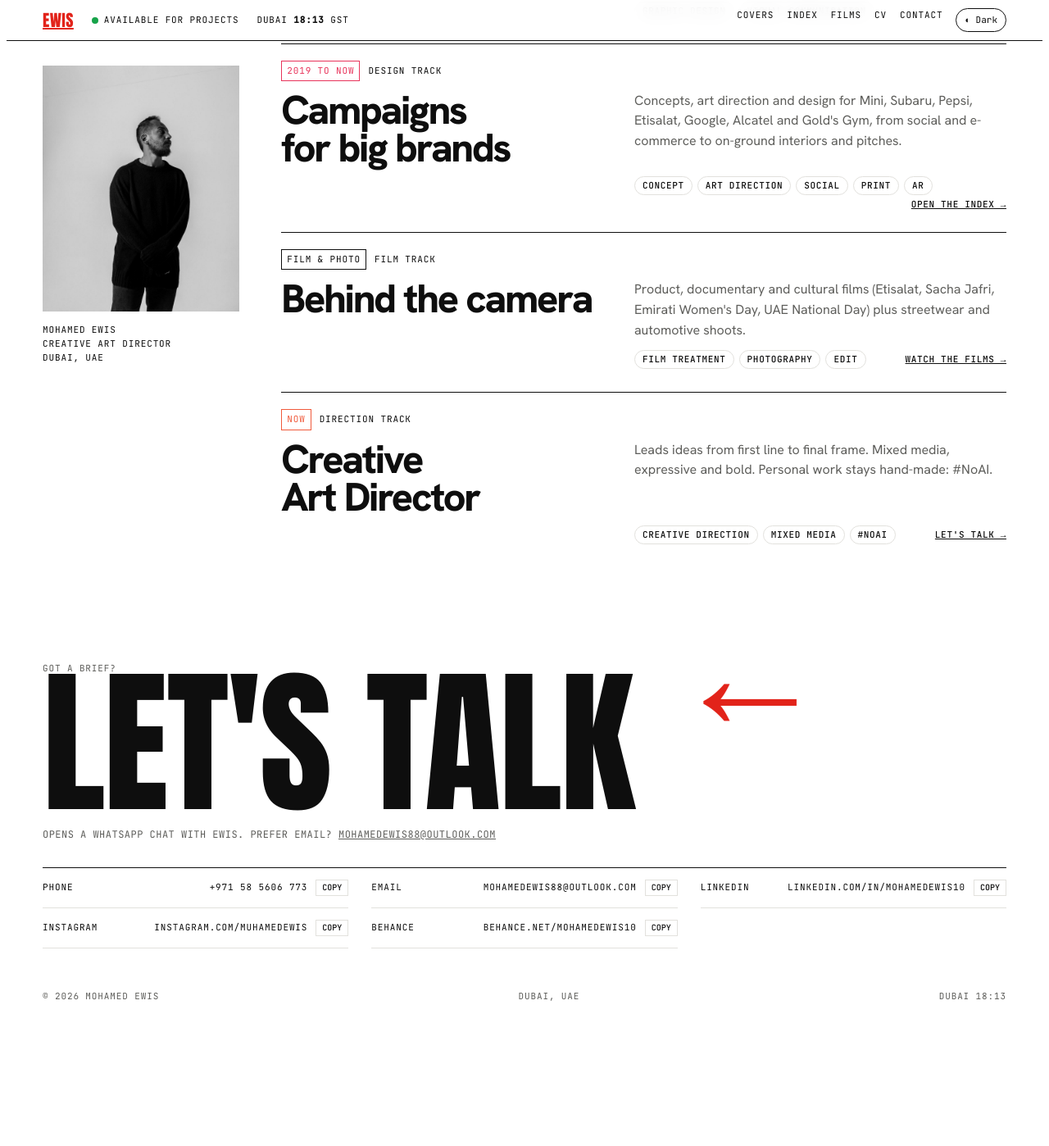
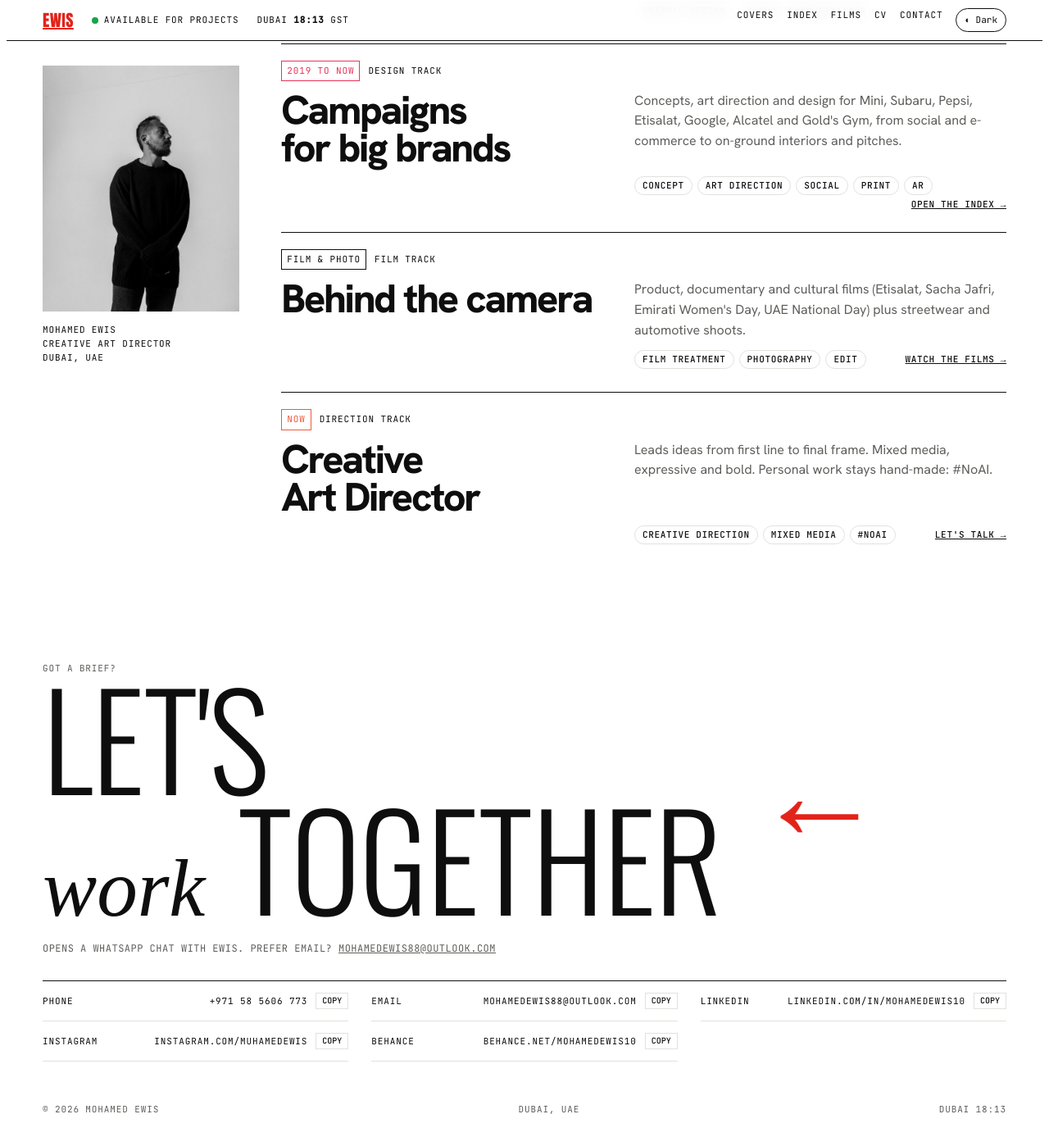
Before and after one commit to Msayed25/mohamed-ewis, a Jekyll site: the page built from index.html, in a window 1280 px wide and 1400 px high, scrolled down 5630 px. Shown: the whole window at 82% size. Built offline with Jekyll 4.4.1, drawn with Linux system fonts in a browser that asks for light colours; some web fonts are replaced; before the commit the page ends 6892 px from its top, so only the background shows below that.

Commit message:
Contact heading: Let's work together, in thin condensed capitals with an italic work

```diff
--- a/_layouts/default.html
+++ b/_layouts/default.html
@@ -12,7 +12,7 @@
 <meta name="twitter:card" content="summary_large_image">
 <link rel="preconnect" href="https://fonts.googleapis.com">
 <link rel="preconnect" href="https://fonts.gstatic.com" crossorigin>
-<link rel="stylesheet" href="https://fonts.googleapis.com/css2?family=Anton&family=Hanken+Grotesk:wght@400;500;700;800&family=Instrument+Serif:ital@0;1&family=JetBrains+Mono:wght@400;500&display=swap">
+<link rel="stylesheet" href="https://fonts.googleapis.com/css2?family=Anton&family=Hanken+Grotesk:wght@400;500;700;800&family=Instrument+Serif:ital@0;1&family=JetBrains+Mono:wght@400;500&family=Oswald:wght@300&display=swap">
 <link rel="stylesheet" href="https://fonts.googleapis.com/css2?family=Rubik+Mono+One&family=Permanent+Marker&text=EWISewis&display=swap" media="print" onload="this.media='all'">
 <link rel="stylesheet" href="{{ '/assets/site.css' | relative_url }}">
 <script>try{var t=localStorage.getItem('ewis-theme');if(t)document.documentElement.dataset.theme=t}catch(e){}</script>
@@ -31,7 +31,7 @@
 <section class="talk g" id="talk">
   <div class="mono soft">Got a brief?</div>
   {% assign wa = "" %}{% assign mail = "" %}{% for c in s.contacts %}{% if c.label == 'Phone' %}{% assign wa = c.value | remove: "+" | remove: " " | remove: "-" %}{% endif %}{% if c.label == 'Email' %}{% assign mail = c.value %}{% endif %}{% endfor %}
-  <a class="big" href="{% if wa != '' %}https://wa.me/{{ wa }}{% else %}mailto:{{ mail }}{% endif %}" target="_blank" rel="noopener"><span class="t">Let's talk</span><span class="arr" aria-hidden="true"><i>→</i></span></a>
+  <a class="big" href="{% if wa != '' %}https://wa.me/{{ wa }}{% else %}mailto:{{ mail }}{% endif %}" target="_blank" rel="noopener"><span class="t">Let's<br><span class="nw"><em>work</em> together</span></span><span class="arr" aria-hidden="true"><i>→</i></span></a>
   <p class="talk-note mono soft">{% if wa != '' %}Opens a WhatsApp chat with {{ s.short_name | default: s.name }}. Prefer email? <a href="mailto:{{ mail }}">{{ mail }}</a>{% else %}Opens your email app.{% endif %}</p>
   <div class="contacts mono">
     {% for c in s.contacts %}<div><span>{{ c.label }}</span>{% if c.url != "" %}<a href="{{ c.url | relative_url }}"{% if c.url contains 'http' %} target="_blank" rel="noopener"{% endif %}>{{ c.value }}</a>{% else %}<span>{{ c.value }}</span>{% endif %}<button class="copy-b" type="button" data-v="{{ c.value }}">Copy</button></div>
--- a/assets/site.css
+++ b/assets/site.css
@@ -308,3 +308,9 @@ html.view-open,html.view-open body{overflow:hidden}
 /* intro cover on wide frames (set by site.js): the portrait keeps its laptop size and its sides fade into the wall grey */
 .cover.intro .shot.wide{background:#c2c2c2}
 .cover.intro .shot.wide img.in:not(.cut){-webkit-mask-image:linear-gradient(90deg,transparent,#000 14%,#000 86%,transparent);mask-image:linear-gradient(90deg,transparent,#000 14%,#000 86%,transparent)}
+/* contact heading "LET'S work TOGETHER" (client feedback, Oct 2026): thin condensed capitals with "work" in the italic serif */
+.talk a.big{align-items:flex-end;font:300 clamp(40px,12.5vw,200px)/.92 "Oswald",var(--display);letter-spacing:-.005em}
+.talk a.big .nw{white-space:nowrap}
+.talk a.big .t{display:inline-block}
+.talk a.big .t em{font:italic 400 .62em/1 "Instrument Serif",serif;text-transform:none;letter-spacing:0;margin-right:.08em}
+.talk a.big .arr{margin-block:0 .02em}
```
